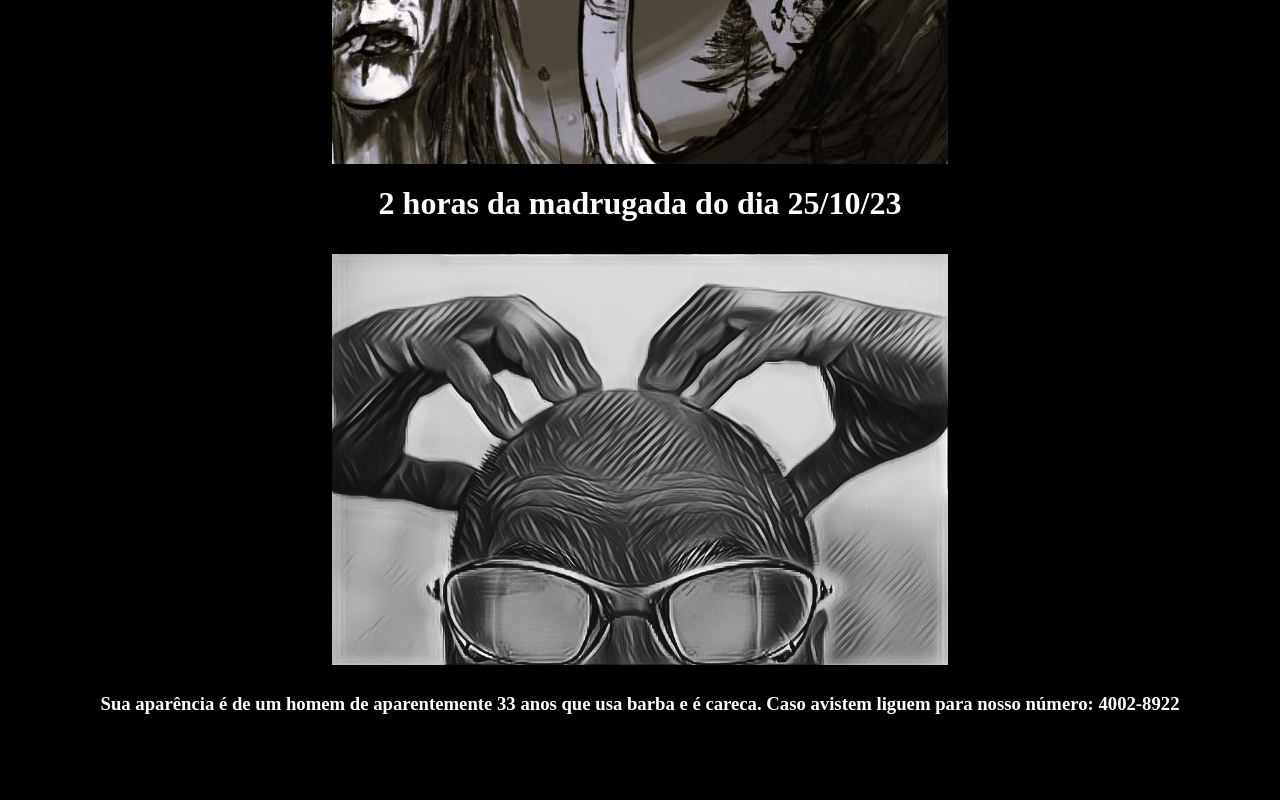
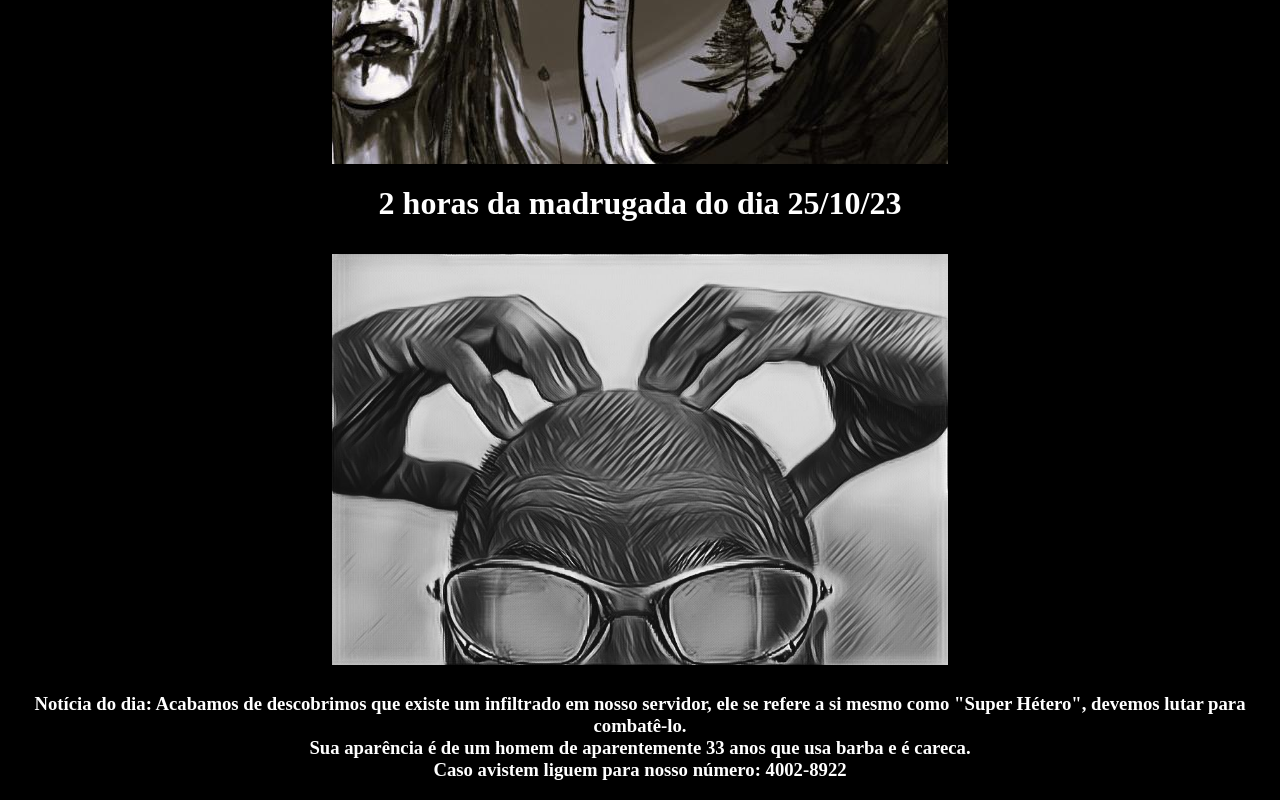
Before and after one commit to marianalindona/burnbook, a plain HTML site: page index.html in a window 1280 px wide. Shown: the part 570-1370 px from the top of the page. Before the commit the page ends 1304 px from the top, so only its background shows below. Drawn offline with Linux system fonts and the light colour scheme.

Commit message:
Update index.html

```diff
--- a/index.html
+++ b/index.html
@@ -21,7 +21,12 @@
         <img src="images/CARECA.jpeg" alt="carecoide" id="carecoide">
     </div>
 
-    <h3 id="noticiacarecoide">Sua aparência é de um homem de aparentemente 33 anos que usa barba e é careca. Caso avistem liguem para nosso número: 4002-8922</h3>
+    <h3 id="noticiacarecoide">
+        Notícia do dia: Acabamos de descobrimos que existe um infiltrado em nosso servidor, ele se refere a si mesmo como "Super Hétero", devemos lutar para combatê-lo.
+        <br>
+        Sua aparência é de um homem de aparentemente 33 anos que usa barba e é careca.
+        <br>
+        Caso avistem liguem para nosso número: 4002-8922</h3>
 
 </body>
 </html>
```
